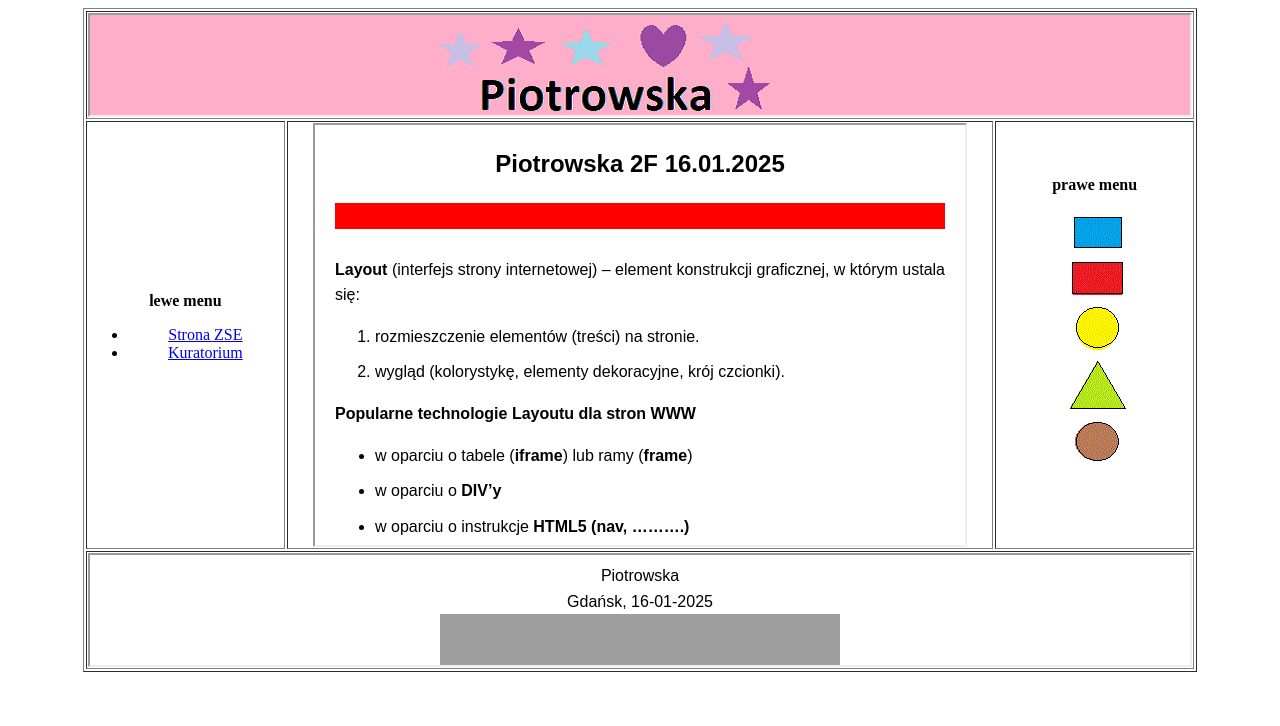
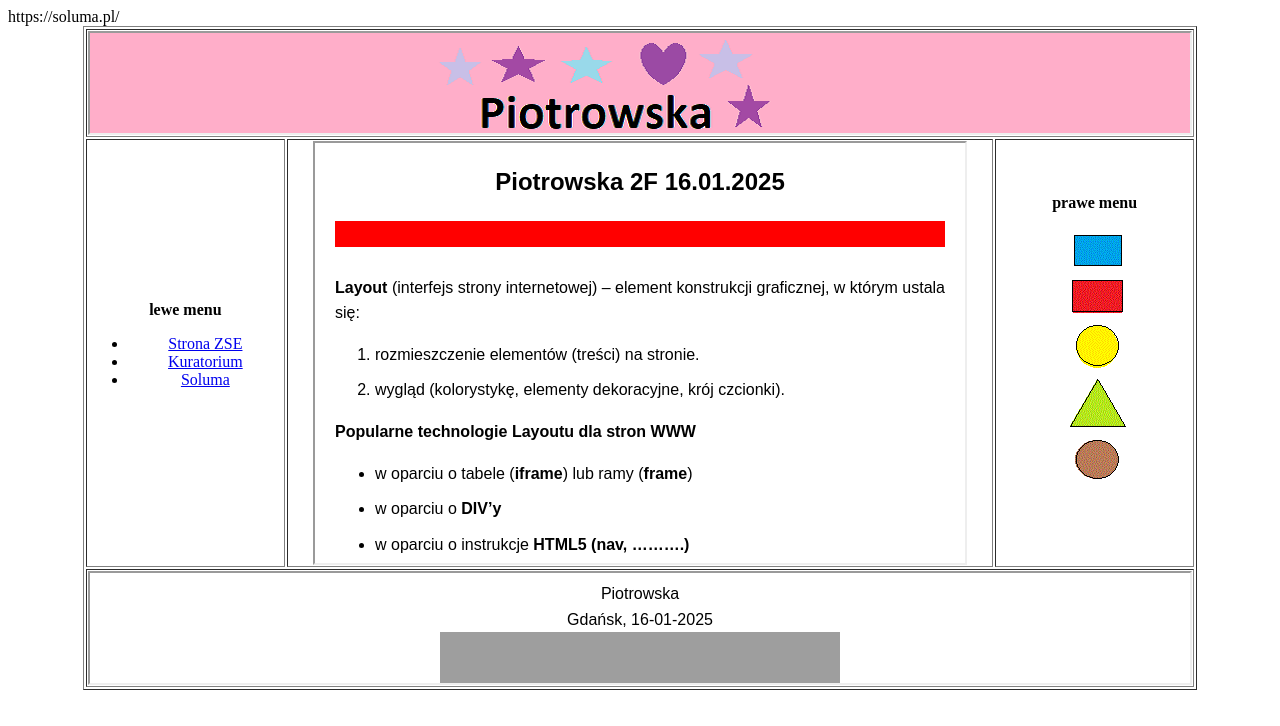
Before and after one commit to Lilka09/Zadanie12-15, a plain HTML site: page index.html in a window 1280 px wide. Drawn offline with Linux system fonts and the light colour scheme.

Commit message:
Update index.html

```diff
--- a/index.html
+++ b/index.html
@@ -21,9 +21,12 @@
  <li>
 <a href="https://www.kuratorium.gda.pl/" target="obszar_glowny">Kuratorium</a>
  </li>
+      <li>
+<a href="https://soluma.pl/" target="obszar_glowny">Soluma</a>
+ </li>
  </ul>
  </td>
-
+ https://soluma.pl/
             <td align=center>
                 <iframe width=650 height=420 name="obszar_glowny" src="glowny_piotrowska.html" border="0"></iframe>
 
```
